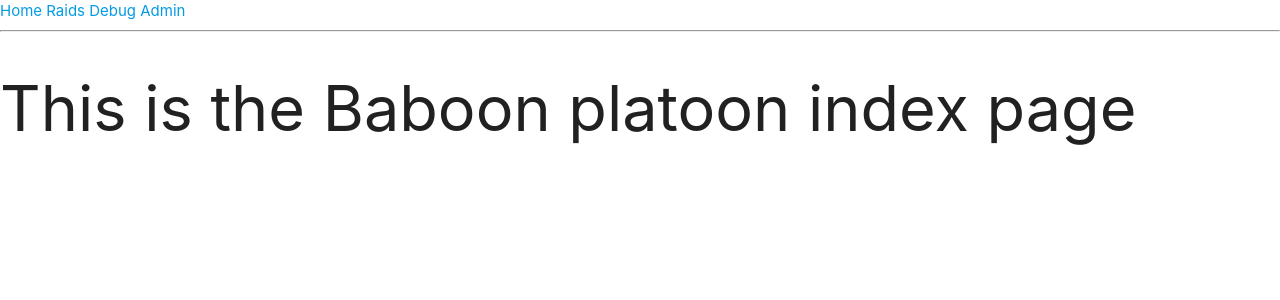
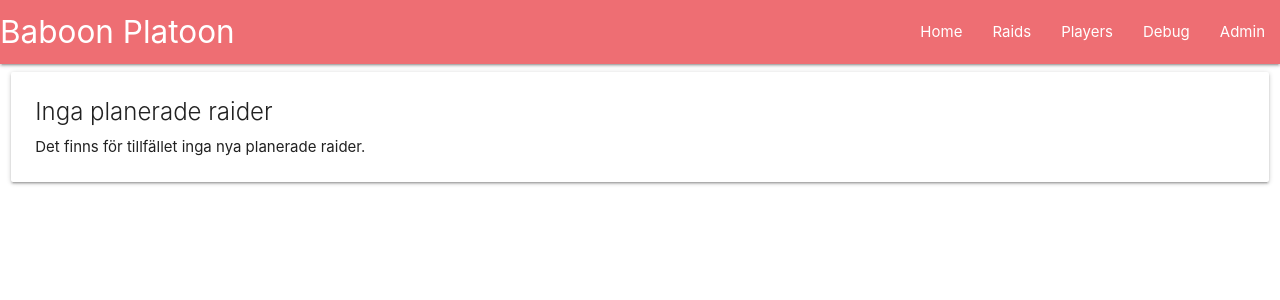
Before and after one commit to Siffran/baboon-web, a Flask app: page / in a window 1280 px wide. Shown: the top 300 px of the page. Run offline with Flask 3, Linux system fonts and the light colour scheme; some libraries are stand-ins or nearby versions.

Commit message:
UI upgrades, show upcoming raids on index page

```diff
--- a/app/main/routes.py
+++ b/app/main/routes.py
@@ -11,7 +11,9 @@ from app.main import bp
 @bp.route('/')
 @bp.route('/index')
 def index():
-    return render_template("index.html", title='Home Page')
+    raids_upcoming = db.session.scalars(sa.select(Raid)).all() # TODO filter based on upcoming dates...
+    # TODO get attending and benched players for each upcoming raid... DOCCOOL ALGORITM :)
+    return render_template("index.html", title='Home Page', raids_upcoming=raids_upcoming)
 
 @bp.route('/login', methods=['GET', 'POST'])
 def login():
@@ -40,6 +42,11 @@ def logout():
 def raids():
     raids = db.session.scalars(sa.select(Raid)).all()
     return render_template("raids.html", raids=raids)
+
+@bp.route('/players')
+def players():
+    players = db.session.scalars(sa.select(Player)).all()
+    return render_template("players.html", players=players)
 
 # Debug view for adding stuff to the database
 @bp.route('/debug')
--- a/app/templates/base.html
+++ b/app/templates/base.html
@@ -7,6 +7,8 @@
         <script src="https://cdnjs.cloudflare.com/ajax/libs/jquery/3.5.1/jquery.min.js"></script>
         <!-- Materialize JS -->
         <script src="https://cdnjs.cloudflare.com/ajax/libs/materialize/1.0.0/js/materialize.min.js"></script>
+        <!-- Google Material icons -->
+        <link href="https://fonts.googleapis.com/icon?family=Material+Icons" rel="stylesheet">
         {% if title %}
         <title>{{ title }} - Baboon Platoon</title>
         {% else %}
@@ -14,17 +16,22 @@
         {% endif %}
     </head>
     <body>
-        <div>
-            <a href="{{ url_for('main.index') }}">Home</a>
-            <a href="{{ url_for('main.raids') }}">Raids</a>
-            <a href="{{ url_for('main.debug') }}">Debug</a>
-            {% if current_user.is_anonymous %}
-            <a href="{{ url_for('main.login') }}">Admin</a>
-            {% else %}
-            <a href="{{ url_for('main.logout') }}">Logout</a>
-            {% endif %}
-        </div>
-        <hr>
+        <nav>
+            <div class="nav-wrapper">
+                <a href="#" class="brand-logo">Baboon Platoon</a>
+                <ul id="nav-mobile" class="right hide-on-med-and-down">
+                    <li><a href="{{ url_for('main.index') }}">Home</a></li>
+                    <li><a href="{{ url_for('main.raids') }}">Raids</a></li>
+                    <li><a href="{{ url_for('main.players') }}">Players</a></li>
+                    <li><a href="{{ url_for('main.debug') }}">Debug</a></li>
+                    {% if current_user.is_anonymous %}
+                    <li><a href="{{ url_for('main.login') }}">Admin</a></li>
+                    {% else %}
+                    <li><a href="{{ url_for('main.logout') }}">Logout</a></li>
+                    {% endif %}
+                </ul>
+            </div>
+        </nav>
         {% with messages = get_flashed_messages() %}
         {% if messages %}
         <ul>
--- a/app/templates/index.html
+++ b/app/templates/index.html
@@ -1,5 +1,27 @@
 {% extends "base.html" %}
 
 {% block content %}
-    <h1>This is the Baboon platoon index page</h1>
+
+<div class="row">
+    {% for raid in raids_upcoming %}
+    <div class="col s12">
+        <div class="card">
+            <div class="card-content">
+                <span class="card-title">{{raid.title}}</span>
+                <p><strong> Datum: {{ moment(raid.timestamp).format('LLL') }} </strong></p>
+                <p>{{raid.description}}</p>
+            </div>
+        </div>
+    </div>
+    {% else %}
+    <div class="col s12">
+        <div class="card">
+            <div class="card-content">
+                <span class="card-title">Inga planerade raider</span>
+                <p>Det finns för tillfället inga nya planerade raider.</p>
+            </div>
+        </div>
+    </div>
+    {% endfor %}
+</div>
 {% endblock %}
--- a/app/templates/raids.html
+++ b/app/templates/raids.html
@@ -1,6 +1,7 @@
 {% extends "base.html" %}
 
 {% block content %}
+
 <table class="responsive-table highlight">
     <tr>
         <th>Titel</th>
@@ -19,7 +20,7 @@
         </tr>
     {% else %}
         <tr>
-            <td colspan="3">No raids found</td>
+            <td colspan="4">No raids found</td>
         </tr>
     {% endfor %}
 </table>
```
Also changed, not shown: app/templates/players.html (+24 -0 lines).
